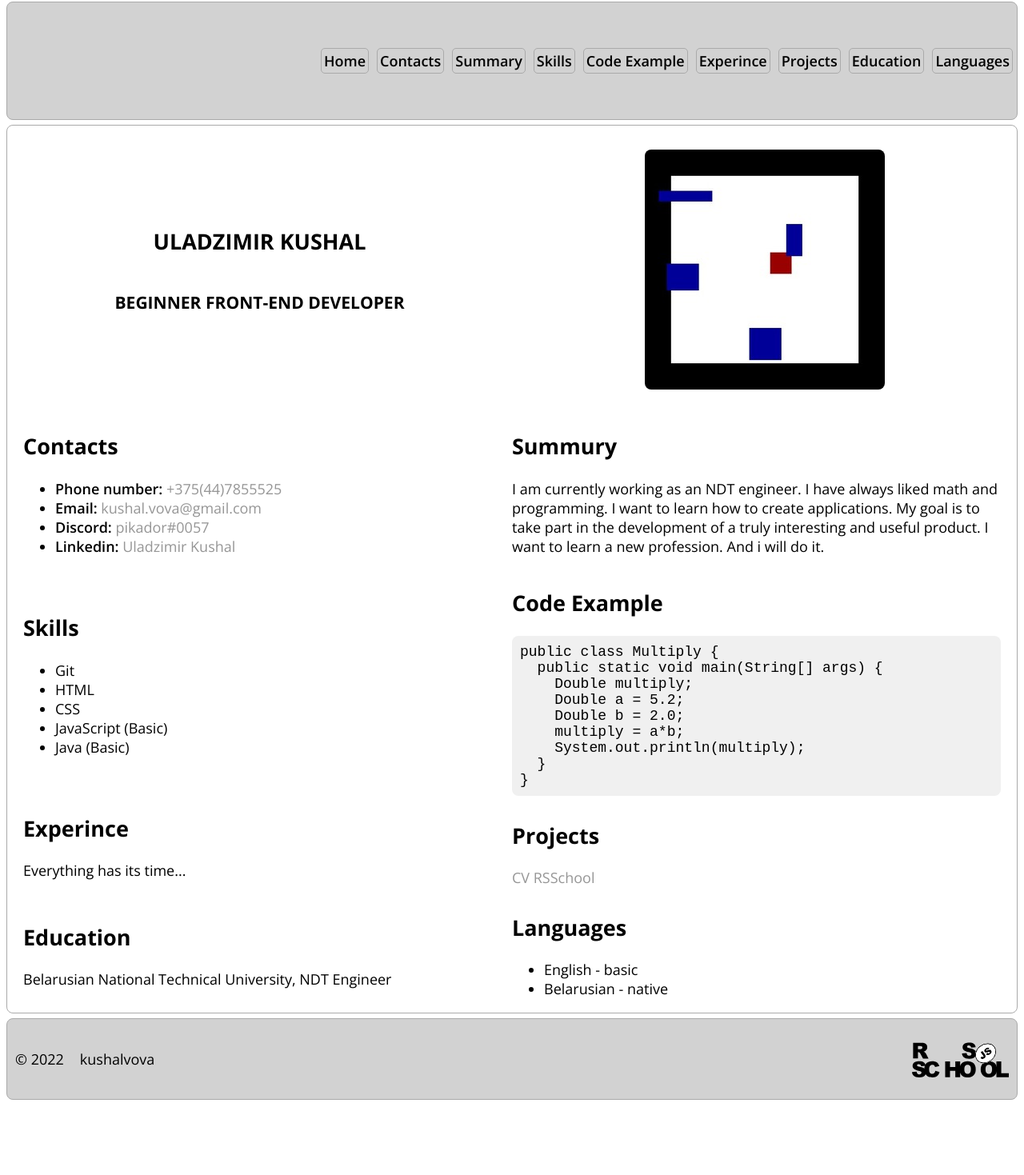
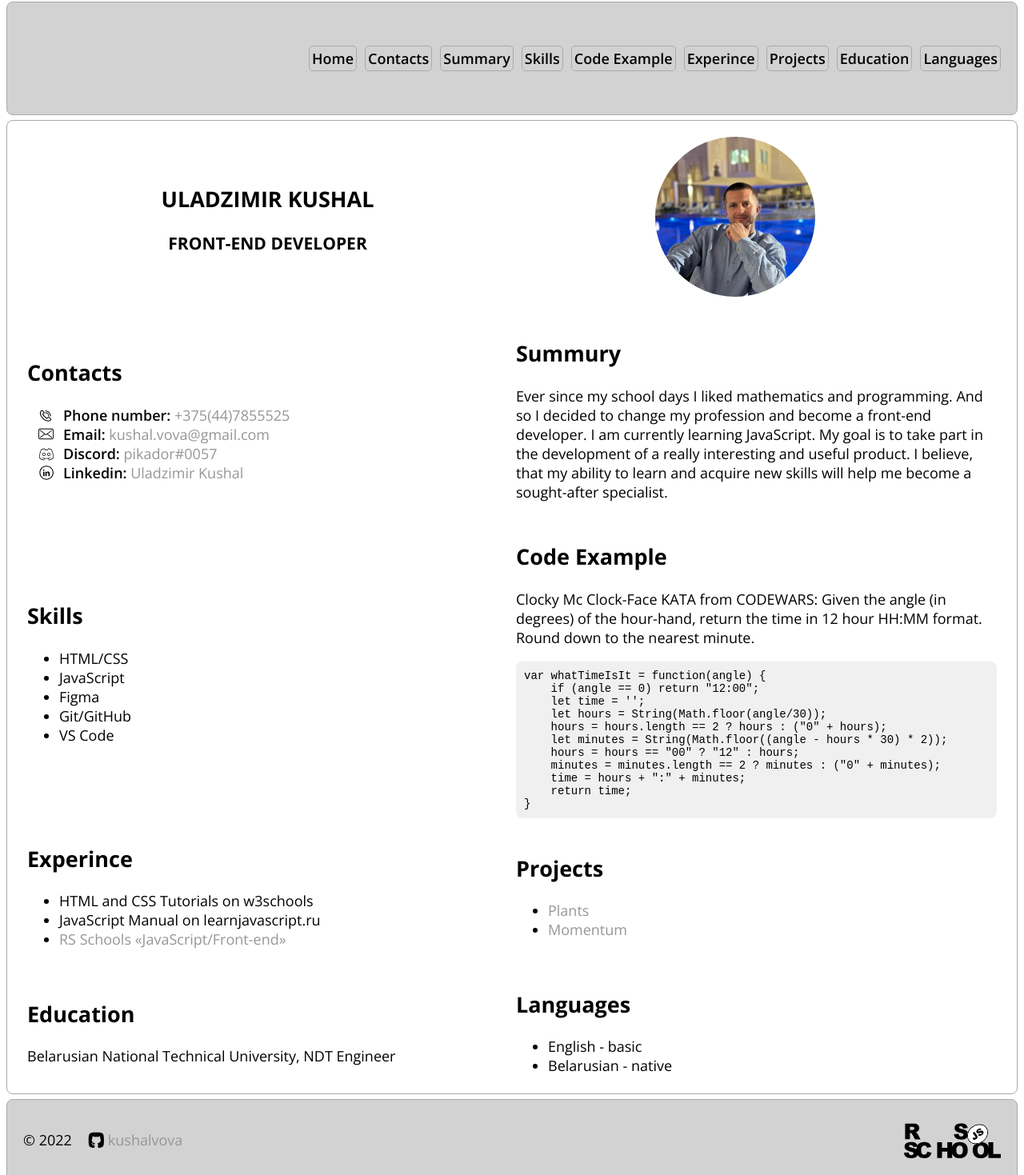
Before and after one commit to kushalvova/rsschool-cv, a plain HTML site: page index.html in a window 1280 px wide. Shown: the part 6-1475 px from the top of the page at 80% size. Before the commit the page ends 1389 px from the top, so only its background shows below. Drawn offline with Linux system fonts and the light colour scheme.

Commit message:
feat: add social media icons and foto

```diff
--- a/index.html
+++ b/index.html
@@ -8,79 +8,87 @@
     <link rel="stylesheet" href="style.css">
     <link rel="icon" href="./assets/favicon.ico">
 </head>
-<body>
+<body class="page">
   <header class="header">
     <nav class="container">
-      <ul class="nav-list">
-        <li class="nav-item"><a href="https://kushalvova.github.io/rsschool-cv/" class="nav-link">Home</a></li>
-        <li class="nav-item"><a href="#contacts" class="nav-link">Contacts</a></li>
-        <li class="nav-item"><a href="#summary" class="nav-link">Summary</a></li>
-        <li class="nav-item"><a href="#skills" class="nav-link">Skills</a></li>
-        <li class="nav-item"><a href="#code" class="nav-link">Code&nbsp;Example</a></li>
-        <li class="nav-item"><a href="#experince" class="nav-link">Experince</a></li>
-        <li class="nav-item"><a href="#projects" class="nav-link">Projects</a></li>
-        <li class="nav-item"><a href="#education" class="nav-link">Education</a></li>
-        <li class="nav-item"><a href="#languages" class="nav-link">Languages</a></li>
+      <ul class="nav">
+        <li class="nav__item"><a class="nav__link" href="https://kushalvova.github.io/rsschool-cv/">Home</a></li>
+        <li class="nav__item"><a class="nav__link" href="#contacts">Contacts</a></li>
+        <li class="nav__item"><a class="nav__link" href="#summary">Summary</a></li>
+        <li class="nav__item"><a class="nav__link" href="#skills">Skills</a></li>
+        <li class="nav__item"><a class="nav__link" href="#code">Code&nbsp;Example</a></li>
+        <li class="nav__item"><a class="nav__link" href="#experince">Experince</a></li>
+        <li class="nav__item"><a class="nav__link" href="#projects">Projects</a></li>
+        <li class="nav__item"><a class="nav__link" href="#education">Education</a></li>
+        <li class="nav__item"><a class="nav__link" href="#languages">Languages</a></li>
       </ul>
     </nav>
   </header>
   <main class="main">
     <div class="container">
-      <section class="title">
-        <div class="section">
-          <h1 class="section-title">Uladzimir Kushal</h1>
-          <h3 class="section-title">Beginner front-end developer</h3>
+      <section class="main__title">
+        <div class="main__title__inner">
+          <h1 class="main__title__text">Uladzimir Kushal</h1>
+          <h3 class="main__title__text">Front-end developer</h3>
         </div>
-        <div class="section midpoint">
-          <img src="./assets/img/userpic.jpg" alt="my avatar" class="avatar">
+        <div class="main__title__inner main__title__photo-wrapper">
+          <img class="main__title__photo" src="./assets/img/photo.jpg" alt="my photo">
         </div>
       </section>
-      <div class="main-info">
+      <div class="main__info">
         <section class="section" id="contacts">
           <h2>Contacts</h2>
-          <ul>
-            <li class="link">Phone number:&nbsp;<a href="tel:+375447855525">+375(44)7855525</a></li>
-            <li class="link">Email:&nbsp;<a href="mailto:ask@htmlbook.ru">kushal.vova@gmail.com</a></li>
-            <li class="link">Discord:&nbsp;<a href="https://discord.gg/616683243353407489" target="blank">pikador#0057</a></li>
-            <li class="link">Linkedin:&nbsp;<a href="https://www.linkedin.com/in/uladzimir-kushal" target="blank">Uladzimir Kushal</a></li>
+          <ul class="main__info__list">
+            <li class="main__info__item">Phone number:&nbsp;<a href="tel:+375447855525">+375(44)7855525</a></li>
+            <li class="main__info__item">Email:&nbsp;<a href="mailto:ask@htmlbook.ru">kushal.vova@gmail.com</a></li>
+            <li class="main__info__item">Discord:&nbsp;<a href="https://discord.gg/616683243353407489" target="blank">pikador#0057</a></li>
+            <li class="main__info__item">Linkedin:&nbsp;<a href="https://www.linkedin.com/in/uladzimir-kushal" target="blank">Uladzimir Kushal</a></li>
           </ul>
         </section>
         <section class="section" id="summary">
           <h2>Summury</h2>
-          <p>I am currently working as an NDT engineer. I have always liked math and programming. I want to learn how to create applications. My goal is to take part in the development of a truly interesting and useful product. I want to learn a new profession. And i will do it.</p>
+          <p>Ever since my school days I liked mathematics and programming. And so I decided to change my profession and become a front-end developer. I am currently learning JavaScript. My goal is to take part in the development of a really interesting and useful product. I believe, that my ability to learn and acquire new skills will help me become a sought-after specialist.</p>
         </section>
         <section class="section" id="skills">
           <h2>Skills</h2>
           <ul>
-            <li>Git</li>
-            <li>HTML</li>
-            <li>CSS</li>
-            <li>JavaScript (Basic)</li>
-            <li>Java (Basic)</li>
+            <li>HTML/CSS</li>
+            <li>JavaScript</li>
+            <li>Figma</li>
+            <li>Git/GitHub</li>
+            <li>VS Code</li>
           </ul>
         </section>
         <section class="section" id="code">
           <h2>Code&nbsp;Example</h2>
-          <pre class="pre">
-public class Multiply {
-  public static void main(String[] args) {
-    Double multiply;
-    Double a = 5.2;
-    Double b = 2.0;
-    multiply = a*b;
-    System.out.println(multiply);
-  }
+          <p>Clocky Mc Clock-Face KATA from CODEWARS: Given the angle (in degrees) of the hour-hand, return the time in 12 hour HH:MM format. Round down to the nearest minute.</p>
+          <pre class="code-example">
+var whatTimeIsIt = function(angle) {
+    if (angle == 0) return "12:00";
+    let time = '';
+    let hours = String(Math.floor(angle/30));
+    hours = hours.length == 2 ? hours : ("0" + hours);
+    let minutes = String(Math.floor((angle - hours * 30) * 2));
+    hours = hours == "00" ? "12" : hours;
+    minutes = minutes.length == 2 ? minutes : ("0" + minutes);
+    time = hours + ":" + minutes;
+    return time;
 }</pre>
         </section>
         <section class="section" id="experince">
           <h2>Experince</h2>
-          <p>Everything has its time...</p>
+          <ul>
+            <li>HTML and CSS Tutorials on w3schools</li>
+            <li>JavaScript Manual on learnjavascript.ru</li>
+            <li><a href="https://app.rs.school/certificate/f12zh4e0" target="blank">RS Schools «JavaScript/Front-end»</a></li>
+          </ul>
         </section>
         <section class="section" id="projects">
           <h2>Projects</h2>
-          <span class="link">
-            <a href="https://kushalvova.github.io/rsschool-cv/" target="blank">CV RSSchool</a>
-          </span>
+          <ul>
+            <li><a href="https://kushalvova.github.io/plants/" target="blank">Plants</a></li>
+            <li><a href="https://kushalvova.github.io/momentum/" target="blank">Momentum</a></li>
+          </ul>
         </section>
         <section class="section" id="education">
           <h2>Education</h2>
@@ -97,9 +105,9 @@ public class Multiply {
     </div>
   </main>
   <footer class="footer">
-    <div class="container footer-content">
-        <p>© 2022<a href="https://github.com/kushalvova" target="blank" class="github-link">kushalvova</a></p>
-        <a href="https://rs.school/js/" target="blank" class="rss-logo"></a>
+    <div class="container footer__inner">
+        <p>© 2022<a class="github-link" href="https://github.com/kushalvova" target="blank">kushalvova</a></p>
+        <a class="rss-logo" href="https://rs.school/js/" target="blank"></a>
     </div>
   </footer>
 </body>
--- a/style.css
+++ b/style.css
@@ -2,135 +2,208 @@
   font-family: OpenSans;
   src: url("assets/fonts/OpenSans-VariableFont_wdth\,wght.ttf");
 }
-* {
+
+html {
   box-sizing: border-box;
-  /*
-  border: 1px solid #ff0000;*/
+  scroll-behavior: smooth;
 }
-body {
+*, *::before, *::after {
+  box-sizing: inherit;
+}
+a {
+  text-decoration: none;
+}
+
+
+.page {
   display: flex;
+  flex-direction: column;
+  justify-content: space-between;
   margin: 0;
   padding: 0;
-  flex-direction: column;
-  justify-content: space-between;
+  min-height: 100vh;
+  min-width: 450px;
   font-family: OpenSans;
   font-size: 18px;
-  min-height: 100vh;
 }
+.container {
+  max-width: 1440px;
+  margin: 0 auto;
+}
+
+/* Start header */
 .header {
   background-color:#d2d2d2;
   border: 1px solid #aaaaaa;
   border-radius: 8px;
   margin: 8px 8px 3px 8px;
 }
-.container {
-  max-width: 1440px;
-  margin: 0 auto;
-}
-.section {
-  width: 50%;
-}
-.nav-list {
-  height: 110px;
+.nav {
   display: flex;
   justify-content: flex-end;
+  height: 100px;
+  margin: 20px;
+  padding: 0px;
   align-items: center;
   flex-wrap: wrap;
   list-style: none;
 }
-.nav-link {
+.nav:last-child {
+  margin-right: 20px;
+}
+.nav__item {
   margin: 5px;
   padding: 3px;
-  transition: 0.3s;
   border: 1px solid #aaaaaa;
   border-radius: 5px;
 }
-a:link, a:visited {
-  text-decoration: none;
+.nav__item:last-child {
+  margin-right: 0px;
+}
+.nav__link {
+  font-weight: 600;
   color: #000000;
-  cursor: pointer;
-  transition: color 0.7s;
+  transition: 0.2s;
 }
-.nav-item a:link, a:visited {
-  font-weight: 600;
+a {
+  color: #969696;
+  transition: 0.2s;
 }
-.nav-item a:hover, a:active {
+a:hover {
   color: #ff0000;
-  font-weight: 600;
 }
-html {
-  scroll-behavior: smooth;
-}
-.main{
+
+
+/* Start main */
+.main {
   border: 1px solid #aaaaaa;
   border-radius: 8px;
   margin: 3px 8px;
 }
-.main-info {
-  display: flex;
-  align-items: center;
-  flex-wrap: wrap;
-  margin: 0 20px;
+.section {
+  width: 50%;
+  padding: 5px;
 }
 @media (max-width: 768px) {
   .section {
     width: 100%;
   }
 }
-.section-title {
+.main__title {
+  display: flex;
+  align-items: center;
+  margin: 20px;
+}
+.main__title__inner {
+  width: 50%;
+}
+.main__title__text {
   text-transform: uppercase;
   text-align: center;
-  padding: 10px;
 }
-.title {
+.main__title__photo-wrapper {
+  width: 200px;
+  margin-left: 14vw;
+}
+.main__title__photo {
+  max-width:100%;
+  height:auto;
+  border-radius: 50%;
+}
+.main__info {
   display: flex;
   align-items: center;
-  padding: 20px 0px;
+  flex-wrap: wrap;
+  margin: 0 20px;
 }
-.midpoint {
-  display: flex;
-  justify-content: center;
-  align-items: center;
-  padding: 10px;
+
+.main__info__list {
+  list-style:none;
+  padding-left: 45px;
 }
-.avatar {
-  max-width: 100%;
-  border-radius: 8px;
+
+.main__info__item {
+  font-weight: 600;
+  vertical-align: middle;
+  position: relative;
 }
-.link {
-  font-weight: 600;
+.main__info__item:before {
+  content: '';
+  position: absolute;
+  vertical-align: middle;
+  background-size: contain;
+  background: no-repeat;
+  height: 22px;
 }
-.link a {
+.main__info__item:nth-child(1):before {
+  width: 18px;
+  top: 4px;
+  left: -31px;
+  background-image: url('../rsschool-cv/assets/img/phone.svg');
+}
+.main__info__item:nth-child(2):before {
+  width: 19px;
+  top: 2px;
+  left: -31px;
+  background-image: url('../rsschool-cv/assets/img/mail.svg');
+}
+.main__info__item:nth-child(3):before {
+  width: 23px;
+  top: 2px;
+  left: -32px;
+  background-image: url('../rsschool-cv/assets/img/discord.svg');
+}
+.main__info__item:nth-child(4):before {
+  width: 18px;
+  top: 3px;
+  left: -30px;
+  background-image: url('../rsschool-cv/assets/img/linkedin.svg');
+}
+.main__info__item a {
   font-weight: 400;
-  color: #969696;
 }
-.pre {
+.code-example {
   background-color: #f0f0f0;
   padding: 10px;
   margin: 0;
   overflow-x: hidden;
   overflow-x: auto;
   border-radius: 8px;
+  font-size: 14px;
 }
+
+
+/* Start footer*/
 .footer {
   background-color:#d2d2d2;
   border: 1px solid #aaaaaa;
   border-radius: 8px;
   margin: 3px 8px 8px 8px;
 }
-.footer-content {
+.footer__inner {
   display: flex;
   align-items: center;
-  padding: 20px 10px;
+  padding: 20px;
+}
+.github-link {
+  width: 185px;
+  height: 25px;
+  padding: 0px 45px;
+  background-image: url('../rsschool-cv/assets/img/github.svg');
+  background-size: 20px 20px;
+  background-repeat: no-repeat;
+  background-position-x: 20px;
+  background-position-y: 2px;
 }
 .rss-logo {
   width: 121px;
   height: 45px;
-  background-image: url(/rsschool-cv/assets/img/rss_js.svg);
+  background-image: url('../rsschool-cv/assets/img/rss_js.svg');
   background-size: contain;
   background-repeat: no-repeat;
   margin-left: auto;
 }
-.github-link {
-  padding: 0px 20px;
+.rss-logo:hover {
+  transition: 0.2s;
+  transform: scale(1.1);
 }
```
Also changed, not shown: assets/img/discord.svg (added), assets/img/github.svg (added), assets/img/linkedin.svg (added), assets/img/mail.svg (added), assets/img/phone.svg (added), assets/img/photo.jpg (added), assets/img/userpic.jpg (deleted).
